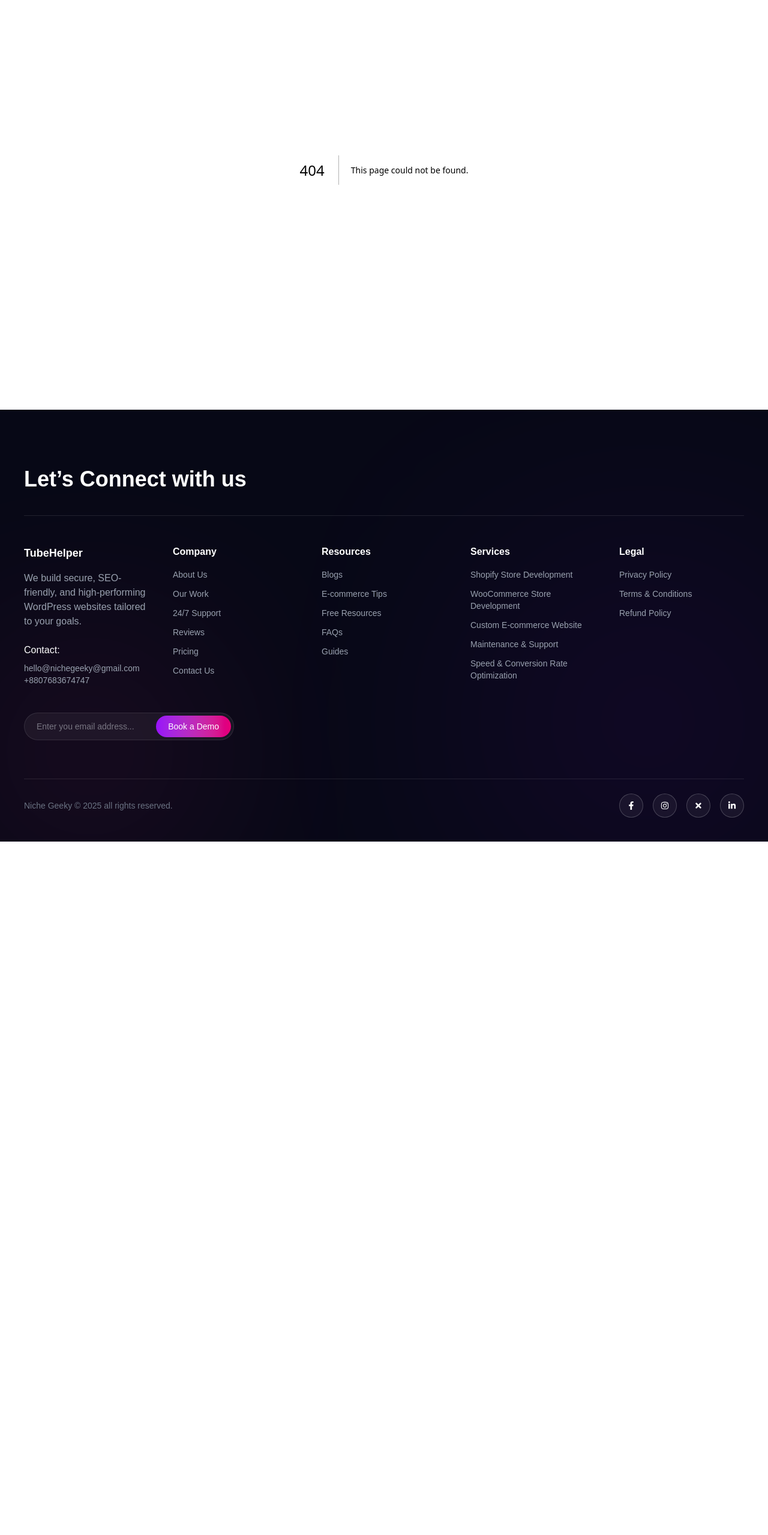
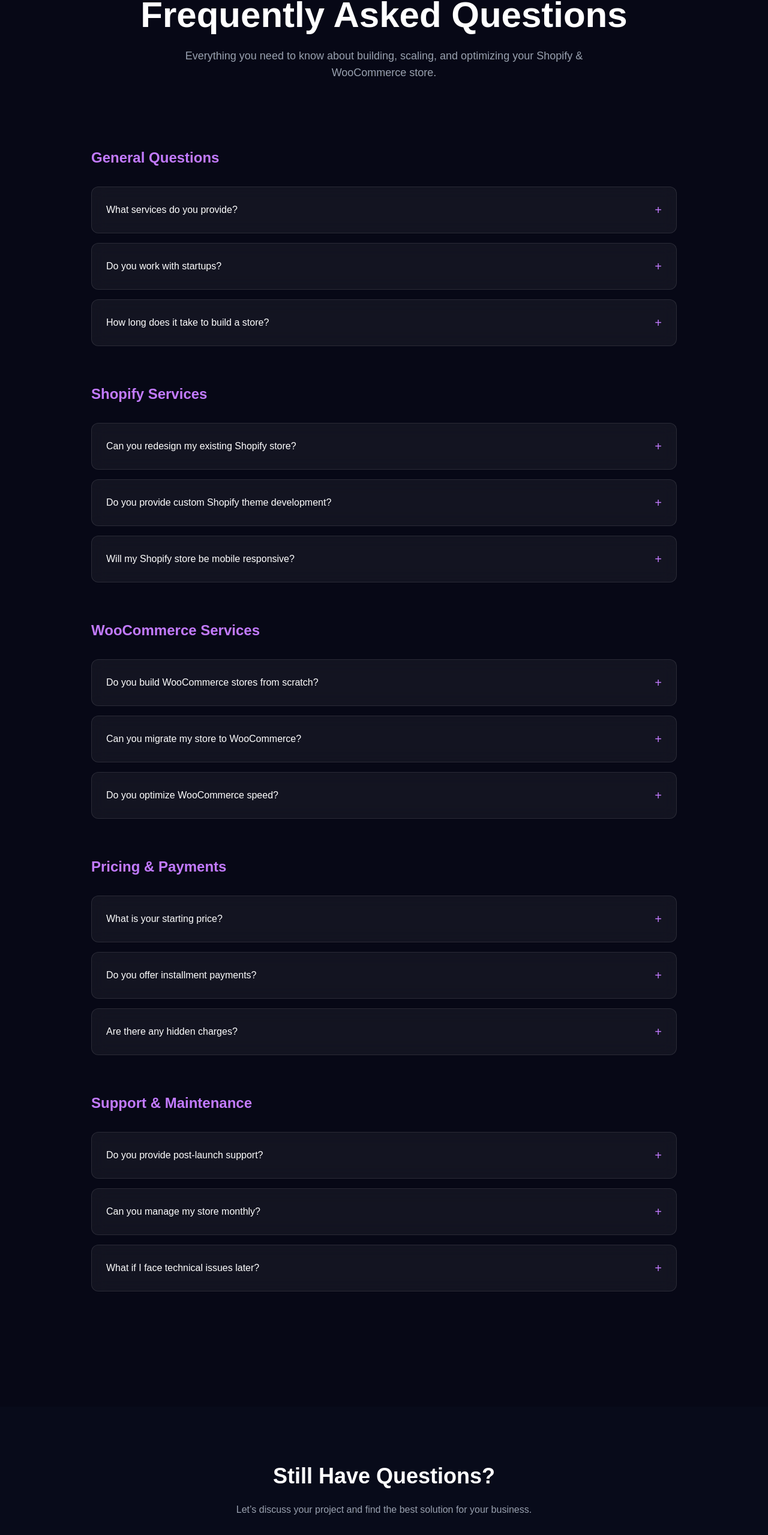
Before and after one commit to nayansi-g/TubeHelper-Website, a Next.js app: page /faq in a window 1280 px wide. Before the commit this address had no page. Shown: the part 231-2790 px from the top of the page at 60% size. Before the commit the page ends 1634 px from the top, so only its background shows below. Built offline with nearby package versions, Linux system fonts and the light colour scheme.

Commit message:
faq page added

```diff
--- /dev/null
+++ b/src/app/faq/page.js
@@ -0,0 +1,224 @@
+"use client"
+
+import { useState } from "react"
+import { motion, AnimatePresence } from "framer-motion"
+
+const fadeUp = {
+  hidden: { opacity: 0, y: 50 },
+  visible: {
+    opacity: 1,
+    y: 0,
+    transition: { duration: 0.6 }
+  }
+}
+
+const faqData = [
+  {
+    category: "General Questions",
+    questions: [
+      {
+        q: "What services do you provide?",
+        a: "We design and develop high-converting Shopify and WooCommerce stores for businesses. Our services include store setup, custom design, theme development, speed optimization, SEO setup, and ongoing maintenance."
+      },
+      {
+        q: "Do you work with startups?",
+        a: "Yes. We work with startups, small businesses, and established brands looking to scale their e-commerce presence."
+      },
+      {
+        q: "How long does it take to build a store?",
+        a: "A basic Shopify or WooCommerce store typically takes 7–14 days. Custom projects may take 3–6 weeks depending on complexity."
+      }
+    ]
+  },
+  {
+    category: "Shopify Services",
+    questions: [
+      {
+        q: "Can you redesign my existing Shopify store?",
+        a: "Absolutely. We can completely redesign your store with improved UX, modern UI, better product presentation, and optimized checkout flow."
+      },
+      {
+        q: "Do you provide custom Shopify theme development?",
+        a: "Yes. We build fully customized Shopify themes tailored to your brand identity and business goals."
+      },
+      {
+        q: "Will my Shopify store be mobile responsive?",
+        a: "100%. All our stores are built mobile-first to ensure seamless experience across devices."
+      }
+    ]
+  },
+  {
+    category: "WooCommerce Services",
+    questions: [
+      {
+        q: "Do you build WooCommerce stores from scratch?",
+        a: "Yes. We set up WordPress + WooCommerce, configure hosting, payment gateways, shipping settings, and custom themes."
+      },
+      {
+        q: "Can you migrate my store to WooCommerce?",
+        a: "Yes. We handle full migration from Shopify, Wix, or other platforms while preserving SEO and customer data."
+      },
+      {
+        q: "Do you optimize WooCommerce speed?",
+        a: "Yes. We optimize images, caching, plugins, and hosting configurations to improve performance."
+      }
+    ]
+  },
+  {
+    category: "Pricing & Payments",
+    questions: [
+      {
+        q: "What is your starting price?",
+        a: "Our Shopify store packages start from $599. Custom projects vary depending on requirements."
+      },
+      {
+        q: "Do you offer installment payments?",
+        a: "Yes. We offer milestone-based payments depending on project scope."
+      },
+      {
+        q: "Are there any hidden charges?",
+        a: "No. We maintain full transparency in pricing before starting the project."
+      }
+    ]
+  },
+  {
+    category: "Support & Maintenance",
+    questions: [
+      {
+        q: "Do you provide post-launch support?",
+        a: "Yes. We provide 7–30 days free support after launch depending on the package."
+      },
+      {
+        q: "Can you manage my store monthly?",
+        a: "Yes. We offer monthly maintenance packages including updates, backups, performance checks, and minor changes."
+      },
+      {
+        q: "What if I face technical issues later?",
+        a: "You can contact our support team anytime. We respond within 24 hours."
+      }
+    ]
+  }
+]
+
+export default function FAQPage() {
+  const [activeIndex, setActiveIndex] = useState(null)
+
+  const toggleFAQ = (id) => {
+    setActiveIndex(activeIndex === id ? null : id)
+  }
+
+  return (
+    <div className="bg-[#070816] text-white min-h-screen overflow-hidden">
+
+      {/* HERO */}
+      <section className="text-center py-28 px-6">
+        <motion.h1
+          variants={fadeUp}
+          initial="hidden"
+          animate="visible"
+          className="text-4xl md:text-6xl font-semibold mb-6"
+        >
+          Frequently Asked Questions
+        </motion.h1>
+        <motion.p
+          variants={fadeUp}
+          initial="hidden"
+          animate="visible"
+          className="max-w-3xl mx-auto text-gray-400 text-lg"
+        >
+          Everything you need to know about building, scaling, and optimizing your Shopify & WooCommerce store.
+        </motion.p>
+      </section>
+
+      {/* FAQ SECTIONS */}
+      <section className="max-w-5xl mx-auto px-6 pb-32">
+        {faqData.map((section, sectionIndex) => (
+          <motion.div
+            key={sectionIndex}
+            variants={fadeUp}
+            initial="hidden"
+            whileInView="visible"
+            viewport={{ once: true }}
+            className="mb-16"
+          >
+            <h2 className="text-2xl font-semibold mb-8 text-purple-400">
+              {section.category}
+            </h2>
+
+            <div className="space-y-4">
+              {section.questions.map((item, index) => {
+                const id = `${sectionIndex}-${index}`
+                const isOpen = activeIndex === id
+
+                return (
+                  <div
+                    key={id}
+                    className="border border-white/10 rounded-xl bg-white/5 backdrop-blur-md"
+                  >
+                    <button
+                      onClick={() => toggleFAQ(id)}
+                      className="w-full text-left p-6 flex justify-between items-center"
+                    >
+                      <span className="font-medium">{item.q}</span>
+                      <span className="text-purple-400 text-xl">
+                        {isOpen ? "−" : "+"}
+                      </span>
+                    </button>
+
+                    <AnimatePresence>
+                      {isOpen && (
+                        <motion.div
+                          initial={{ opacity: 0, height: 0 }}
+                          animate={{ opacity: 1, height: "auto" }}
+                          exit={{ opacity: 0, height: 0 }}
+                          transition={{ duration: 0.3 }}
+                          className="px-6 pb-6 text-gray-400"
+                        >
+                          {item.a}
+                        </motion.div>
+                      )}
+                    </AnimatePresence>
+                  </div>
+                )
+              })}
+            </div>
+          </motion.div>
+        ))}
+      </section>
+
+      {/* CTA */}
+      <section className="text-center py-24 px-6 bg-[#080B1A]">
+        <motion.h2
+          variants={fadeUp}
+          initial="hidden"
+          whileInView="visible"
+          viewport={{ once: true }}
+          className="text-4xl font-semibold mb-6"
+        >
+          Still Have Questions?
+        </motion.h2>
+
+        <motion.p
+          variants={fadeUp}
+          initial="hidden"
+          whileInView="visible"
+          viewport={{ once: true }}
+          className="text-gray-400 mb-8"
+        >
+          Let’s discuss your project and find the best solution for your business.
+        </motion.p>
+
+        <motion.button
+          variants={fadeUp}
+          initial="hidden"
+          whileInView="visible"
+          viewport={{ once: true }}
+          className="px-10 py-4 rounded-full cursor-pointer bg-gradient-to-r from-purple-600 to-pink-500 hover:opacity-90 transition text-lg"
+        ><a href="contact">
+          Contact Us →</a>
+        </motion.button>
+      </section>
+
+    </div>
+  )
+}
--- a/src/components/Footer.jsx
+++ b/src/components/Footer.jsx
@@ -64,7 +64,7 @@
               <li><a href="blog">Blogs</a></li>
               <li>E-commerce Tips</li>
               <li>Free Resources</li>
-              <li>FAQs</li>
+              <li><a href="faq">FAQs</a></li>
               <li>Guides</li>
             </ul>
           </div>
```
